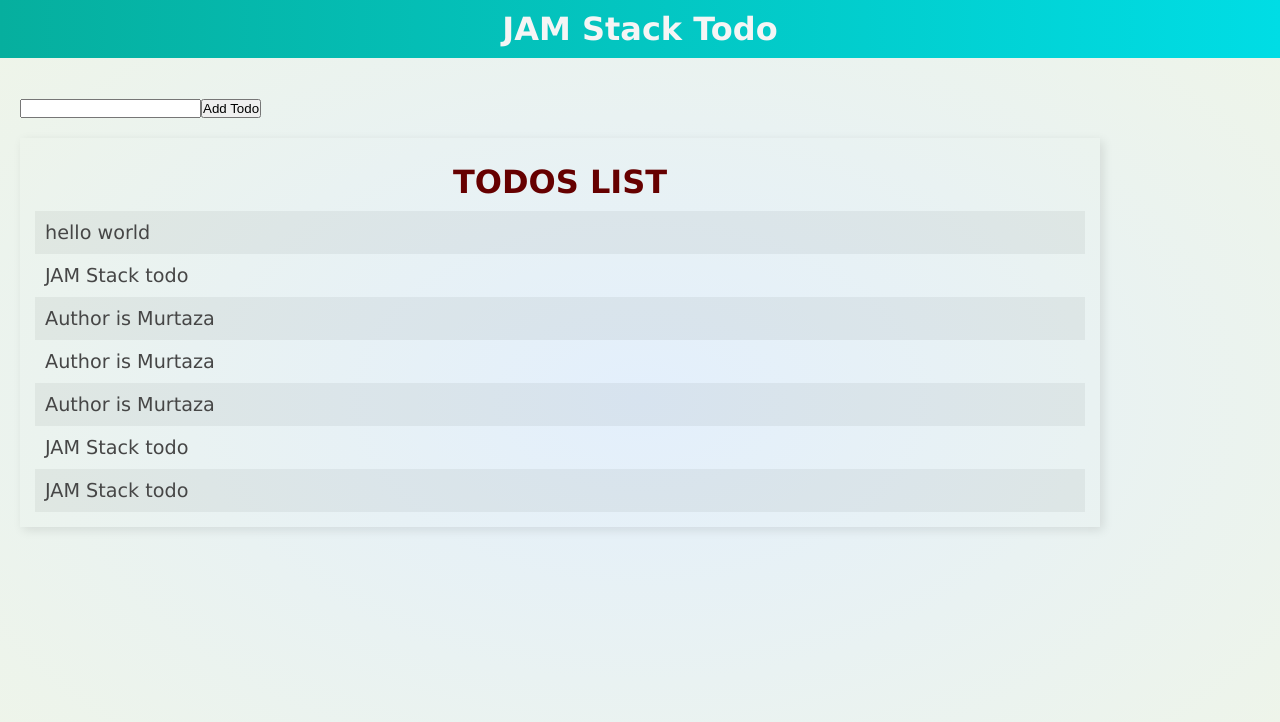
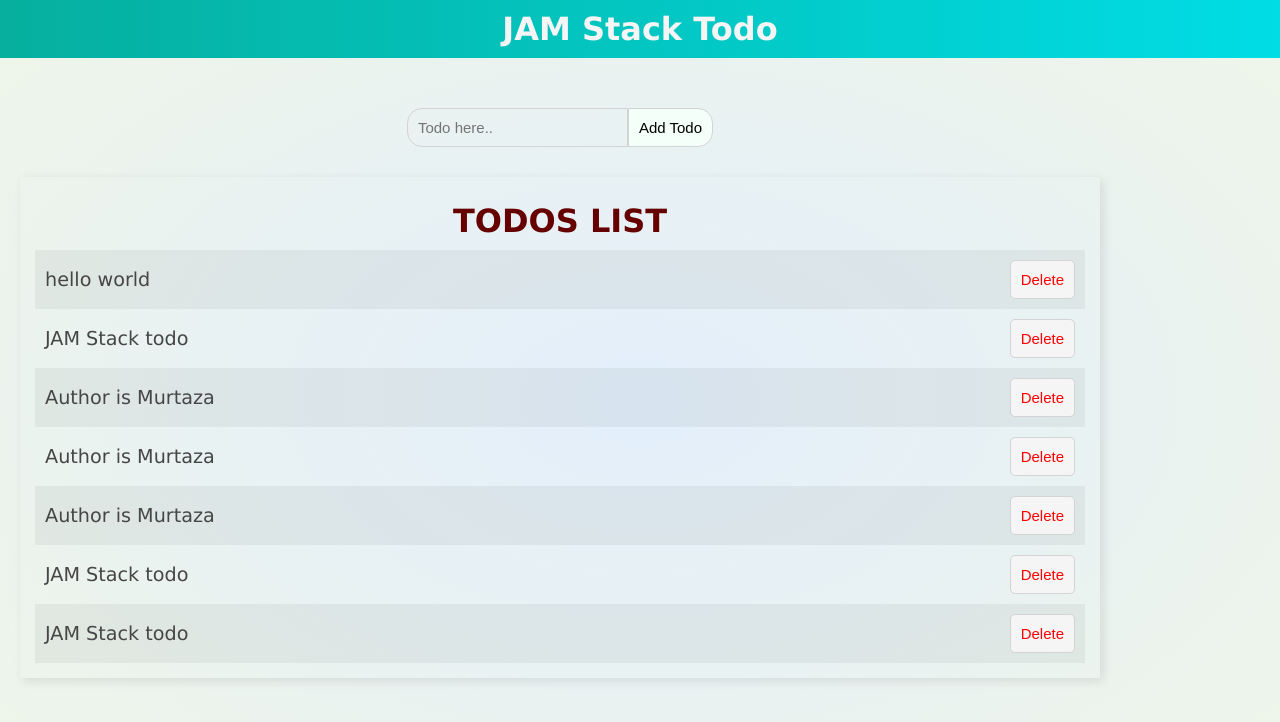
Before and after one commit to murtazahuzaifa/jam-stack-todo-app-project-12C, a Gatsby site: page / in a window 1280 px wide. Built offline with nearby package versions, Linux system fonts and the light colour scheme; Gatsby itself is replaced by a stand-in of ours.

Commit message:
submitTodo component styled

```diff
--- a/package.json
+++ b/package.json
@@ -12,6 +12,7 @@
     "clean": "gatsby clean"
   },
   "dependencies": {
+    "@types/styled-components": "^5.1.4",
     "@typescript-eslint/eslint-plugin": "^4.7.0",
     "@typescript-eslint/parser": "^4.7.0",
     "babel-plugin-styled-components": "^1.11.1",
--- a/src/components/SubmitTodo/index.tsx
+++ b/src/components/SubmitTodo/index.tsx
@@ -1,11 +1,13 @@
 import React from 'react'
+import { TodoType } from '../../pages/index';
+import * as s from './style';
 
 const SubmitTodo = () => {
     return (
-        <div>
-            <input type="text"/>
-            <button>Add Todo</button>
-        </div>
+        <s.Wrapper>
+            <s.Input placeholder="Todo here.." type="text"/>
+            <s.Button>Add Todo</s.Button>
+        </s.Wrapper>
     )
 }
 
--- /dev/null
+++ b/src/components/SubmitTodo/style.ts
@@ -0,0 +1,34 @@
+import styled from 'styled-components';
+
+export const Wrapper = styled.div`
+    width: 100%;
+    display:flex;
+    justify-content: center;
+    padding: 10px 0;
+`
+export const Input = styled.input`
+    border: 1px solid lightgray;
+    padding: 10px;
+    border-radius: 15px 0px 0px 15px;
+    font-size:15px;
+    background-color: transparent;
+    transition: .15s ease-in-out;
+    &:focus{
+        border: 1px solid grey;
+    }
+`
+
+export const Button = styled.button`
+    border-radius: 0px 15px 15px 0px;
+    background-color: 	#F5FFFA;
+    border: 1px solid lightgray;
+    padding: 10px;
+    font-size:15px;
+    transition: .10s ease-in-out;
+    &:focus{
+        border: 1px solid grey;
+    }
+    &:active{
+        background-color: #F0F8FF;
+    }
+`
--- a/src/components/TodoList/index.tsx
+++ b/src/components/TodoList/index.tsx
@@ -8,8 +8,8 @@ const TodoList: FC<{ todos: TodoType[] }> = ({ todos }) => {
             <h1>TODOS LIST</h1>
             {
                 todos.map((todo, idx) => {
-                    return <s.Todo id={idx} key={idx} >
-                        <span>{todo.todo}</span>
+                    return <s.Todo key={idx} _id={idx} >
+                        <span>{todo.todo}</span> <s.DeletBtn>Delete</s.DeletBtn>
                     </s.Todo>
                 })
             }
--- a/src/components/TodoList/style.ts
+++ b/src/components/TodoList/style.ts
@@ -1,4 +1,5 @@
 import styled from 'styled-components';
+import React from 'react';
 
 export const Wrapper = styled.div`
     width: 100%;
@@ -14,12 +15,36 @@ export const Wrapper = styled.div`
     }
 `
 
-export const Todo = styled.div.attrs((props: { id: number }) => ({
-    _color: ({ id }) => id%2 === 0 ? 'rgba(0,0,0,.05)' : 'transparent',
-}))`
+interface TodoProp { _id: number } // _color:string
+export const Todo = styled.div.attrs(({ _id }: TodoProp) => ({
+    _color: _id % 2 === 0 ? 'rgba(0,0,0,.05)' : 'transparent',
+})) <TodoProp>`
     font-size: larger;
     background-color: ${({ _color }) => _color};
     color: rgb(70,70,70);
     padding: 10px;
+    display: flex;
+    align-items:center;
+    justify-content: space-between;
+    transition: 0.2s ease-in-out;
+    &:hover{
+        background-color: #A2D5D7;
+    }
+`
 
+export const DeletBtn = styled.button`
+    border-radius: 5px;
+    color: red;
+    background-color: 	whitesmoke;
+    border: 1px solid lightgray;
+    padding: 10px;
+    font-size:15px;
+    transition: .10s ease-in-out;
+    &:focus{
+        border: 1px solid grey;
+    }
+    &:hover{
+        background-color:red;
+        color: whitesmoke;
+    }
 `
--- a/src/pages/index.tsx
+++ b/src/pages/index.tsx
@@ -35,7 +35,6 @@ const index: FC<PageProps> = () => {
         })
     }
 
-
     return (
         <PageLayout>
             <Seo />
```
Also changed, not shown: 1 other file.
